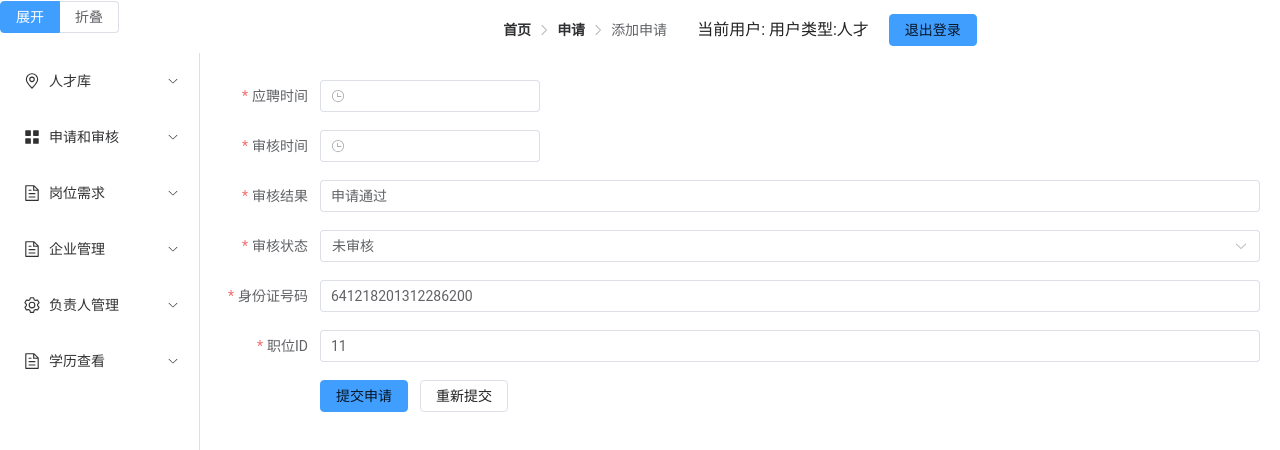
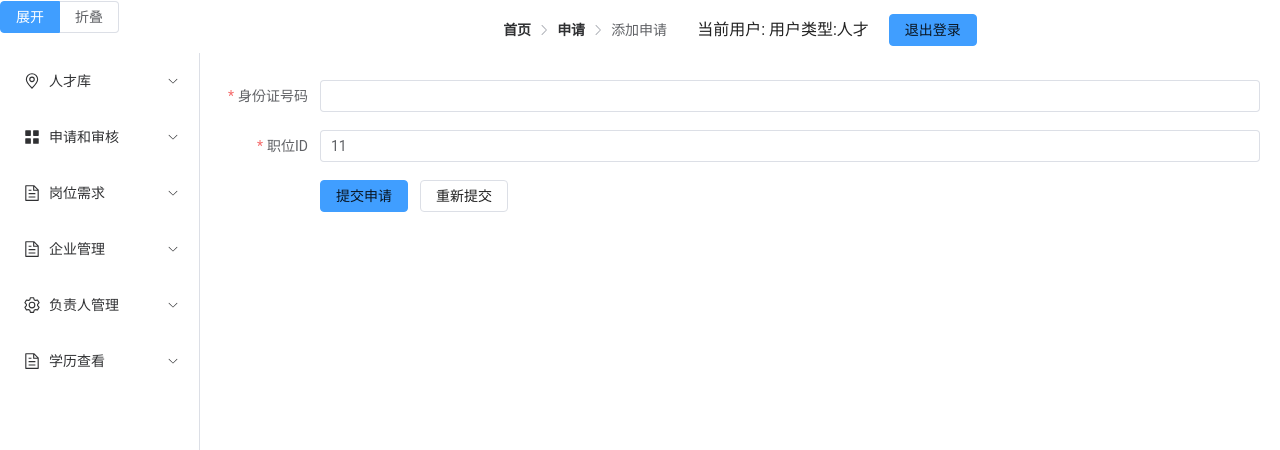
Before and after one commit to 1320503154/dbFrontEnd, a Vue app: page /application/add in a window 1280 px wide. Shown: the top 450 px of the page. Built offline with nearby package versions, Linux system fonts and the light colour scheme.

Commit message:
新增人才+公司+负责人ok 查看也ok

```diff
--- a/package.json
+++ b/package.json
@@ -4,7 +4,7 @@
   "private": true,
   "type": "module",
   "scripts": {
-    "dev": "vite",
+    "dev": "vite --host 172.20.224.1",
     "build": "vite build",
     "preview": "vite preview",
     "delete":"pm2 stop all && pm2 delete all "
--- a/src/views/application/AddApplication.vue
+++ b/src/views/application/AddApplication.vue
@@ -4,7 +4,7 @@
 		:model="applicationReview"
 		:rules="rules"
 		label-width="100px">
-		<el-form-item
+		<!-- <el-form-item
 			label="应聘时间"
 			prop="applicationTime">
 			<el-date-picker
@@ -37,7 +37,7 @@
 					label="审核不通过"
 					:value="2" />
 			</el-select>
-		</el-form-item>
+		</el-form-item> -->
 		<el-form-item
 			label="身份证号码"
 			prop="idNumber">
@@ -63,13 +63,15 @@
 	import { ref, reactive } from "vue";
 	import { ElMessage } from "element-plus";
 	import LHG from "@/utils/axios";
-
+	import { useUserStore } from "@/stores/user";
+	const userInfo = useUserStore().getUserInfo();
 	const applicationReview = reactive({
-		applicationTime: "",
-		reviewTime: "",
-		reviewResult: "申请通过",
-		reviewStatus: 0,
-		idNumber: "641218201312286200",
+		// applicationTime: "",
+		// reviewTime: "",
+		// reviewResult: "申请通过",
+		// reviewStatus: 0,
+		// idNumber: "641218201312286200",
+		userId: userInfo.value,
 		jobId: 11,
 	});
 	const rules = {
@@ -78,10 +80,10 @@
 			{ required: true, message: "请选择应聘时间", trigger: "change" },
 		],
 		reviewTime: [
-			{ required: true, message: "请选择审核时间", trigger: "change" },
+			{ message: "请选择审核时间", trigger: "change" },
 		],
 		reviewResult: [
-			{ required: true, message: "请输入审核结果", trigger: "blur" },
+			{ message: "请输入审核结果", trigger: "blur" },
 		],
 		reviewStatus: [
 			{ required: true, message: "请选择审核状态", trigger: "change" },
--- a/src/views/company/ViewCompany.vue
+++ b/src/views/company/ViewCompany.vue
@@ -181,6 +181,7 @@
 			type: "warning",
 		})
 			.then(() => {
+				console.log(dataListSelections.value.map((item) => item.companyName));
 				const ids = dataListSelections.value.map((item) => item.companyId);
 				LHG({
 					method: "delete",
--- a/src/views/manager/AddManager.vue
+++ b/src/views/manager/AddManager.vue
@@ -67,11 +67,13 @@
 	import { ElMessage } from "element-plus";
 	import LHG from "@/utils/axios";
 	import { getManagerList } from "@/api/manager";
+	import { useUserStore } from "@/stores/user";
+	const userInfo = useUserStore().getUserInfo();
 	const formSize = ref("default");
 	const ruleFormRef = ref();
 	const UserId = ref((ruleFormRef.idNumber / 3) % 10000);
 	const ruleForm = reactive({
-		userId: UserId.value,
+		userId: userInfo.id,
 		idNumber: "1234567",
 		name: "张三",
 		email: "1320503154@qq.com",
--- a/src/views/talent/AddTalent.vue
+++ b/src/views/talent/AddTalent.vue
@@ -83,11 +83,14 @@
 	import { reactive, ref } from "vue";
 	import { ElMessage } from "element-plus";
 	import LHG from "@/utils/axios";
+	import { useUserStore } from "@/stores/user";
+	const userInfo = useUserStore().getUserInfo();
+	console.log(userInfo.id);
 	const formSize = ref("default");
 	const ruleFormRef = ref();
 	const UserId = ref(ruleFormRef.idNumber / 7 % 10000);
 	const ruleForm = reactive({
-		userId: UserId.value,
+		userId: userInfo.id,
 		idNumber: "130000000001234567",
 		name: "张三",
 		gender: "M",
--- a/vite.config.js
+++ b/vite.config.js
@@ -20,7 +20,7 @@ export default defineConfig((command, mode) => {
 			proxy: {
 				// 选项写法
 				"/api": {
-					target: "http://127.0.0.1:8084/", // 目标地址
+					target: "http://10.33.15.104:8084/", // 目标地址
 					changeOrigin: true, // 开启代理，在本地创建一个虚拟服务器，然后发送请求的数据，同时会收到请求的数据，这样服务端和服务端进行数据的交互就不会有跨域问题
 					rewrite: (path) => path.replace(/^\/api/, ""), // 路径重写，移除路径中的/api
 				},
```
